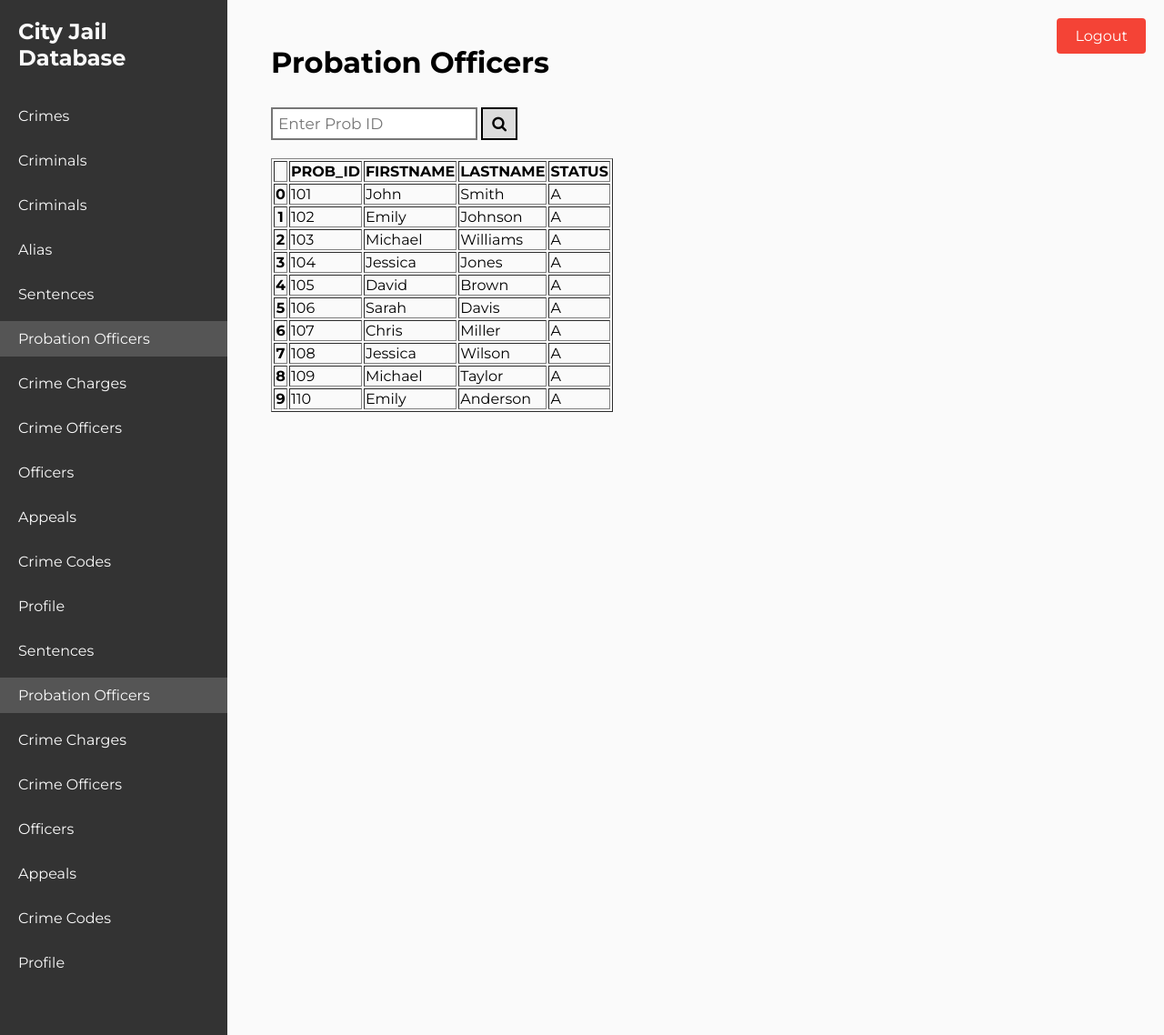
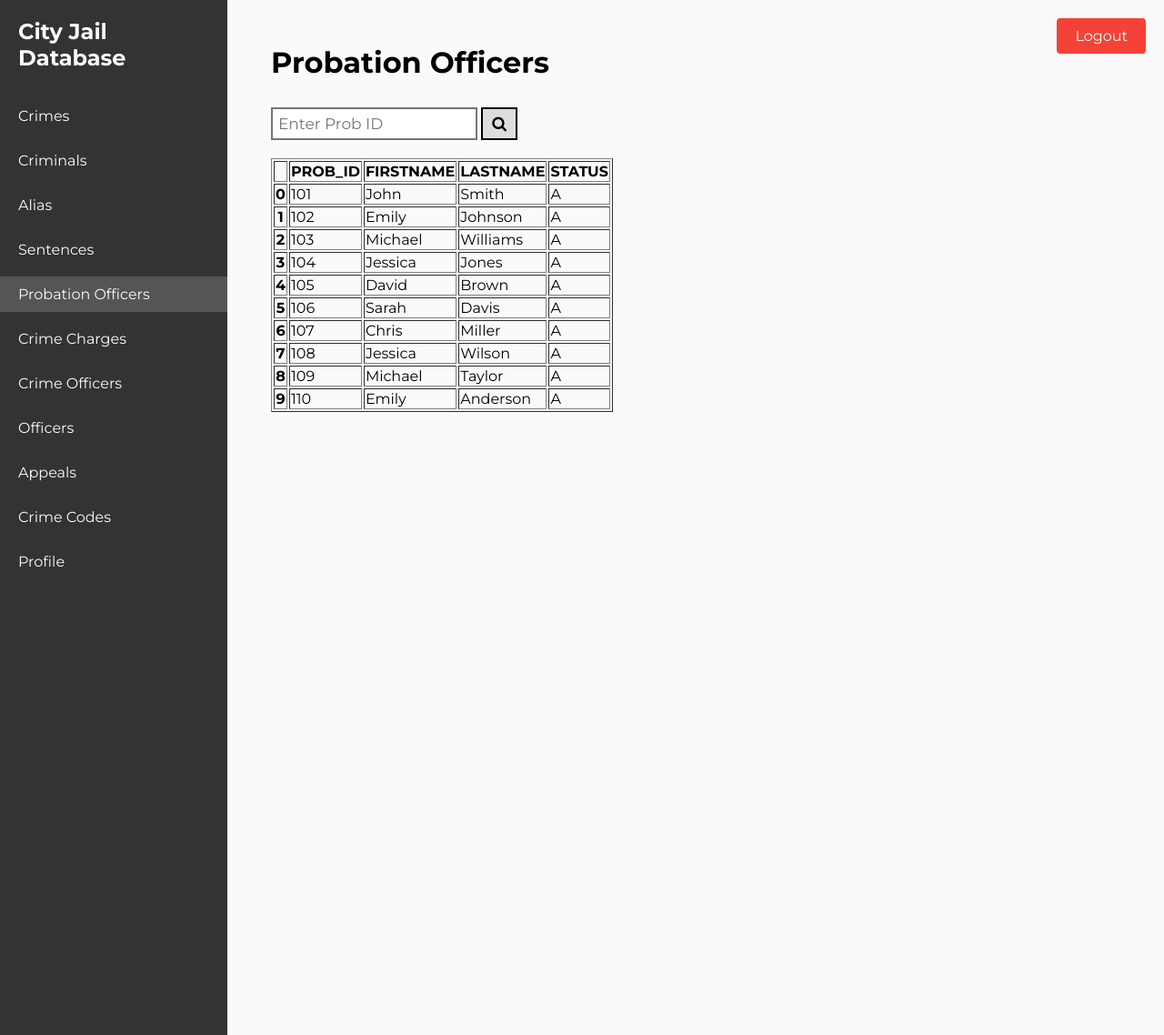
Before and after one commit to 395110n/CSUY3083Project, a Flask app: a page that uses templates/prob_officers.html in a window 1280 px wide. Shown: the whole page at 91% size. Run offline with Flask 3, Linux system fonts and the light colour scheme; data comes from the database, SQL or seed files in the repository; some libraries are stand-ins or nearby versions.

Commit message:
fixed html

```diff
--- a/templates/prob_officers.html
+++ b/templates/prob_officers.html
@@ -14,69 +14,76 @@
       href="https://fonts.googleapis.com/css2?family=DM+Sans:ital,opsz,wght@0,9..40,100..1000;1,9..40,100..1000&family=Montserrat:ital,wght@0,100..900;1,100..900&display=swap"
       rel="stylesheet"
     />
-    <link rel="stylesheet" href="https://cdnjs.cloudflare.com/ajax/libs/font-awesome/4.7.0/css/font-awesome.min.css">
-    <style>
-      .logout-button {
-          position: fixed;
-          top: 20px;
-          right: 20px;
-          background-color: #f44336;
-          color: white;
-          border: none;
-          border-radius: 4px;
-          padding: 10px 20px;
-          text-align: center;
-          text-decoration: none;
-          font-size: 16px;
-          cursor: pointer;
-      }
-    </style>
+    <link
+      rel="stylesheet"
+      href="https://cdnjs.cloudflare.com/ajax/libs/font-awesome/4.7.0/css/font-awesome.min.css"
+    />
   </head>
   <body>
     <!-- Sidebar navigation -->
     <div class="sidebar">
       <h2>City Jail Database</h2>
       <a href="{{ url_for('crimes', username=session['username']) }}">Crimes</a>
-      <a href="{{ url_for('criminals', username=session['username']) }}">Criminals</a>
-      <a href="{{ url_for('criminals', username=session['username']) }}">Criminals</a>
+      <a href="{{ url_for('criminals', username=session['username']) }}"
+        >Criminals</a
+      >
       <a href="{{ url_for('alias', username=session['username']) }}">Alias</a>
-      <a href="{{ url_for('sentences', username=session['username']) }}">Sentences</a>
-      <a href="{{ url_for('prob_officers', username=session['username']) }}"  class="active" >Probation Officers</a>
-      <a href="{{ url_for('crime_charges', username=session['username']) }}">Crime Charges</a>
-      <a href="{{ url_for('crime_officers', username=session['username']) }}">Crime Officers</a>
-      <a href="{{ url_for('officers', username=session['username']) }}">Officers</a>
-      <a href="{{ url_for('appeals', username=session['username']) }}">Appeals</a>
-      <a href="{{ url_for('crime_codes', username=session['username']) }}">Crime Codes</a>
-      <a href="{{ url_for('profile', username=session['username']) }}">Profile</a>
-      <a href="{{ url_for('sentences', username=session['username']) }}">Sentences</a>
-      <a href="{{ url_for('prob_officers', username=session['username']) }}"  class="active" >Probation Officers</a>
-      <a href="{{ url_for('crime_charges', username=session['username']) }}">Crime Charges</a>
-      <a href="{{ url_for('crime_officers', username=session['username']) }}">Crime Officers</a>
-      <a href="{{ url_for('officers', username=session['username']) }}">Officers</a>
-      <a href="{{ url_for('appeals', username=session['username']) }}">Appeals</a>
-      <a href="{{ url_for('crime_codes', username=session['username']) }}">Crime Codes</a>
-      <a href="{{ url_for('profile', username=session['username']) }}">Profile</a>
+      <a href="{{ url_for('sentences', username=session['username']) }}"
+        >Sentences</a
+      >
+      <a
+        href="{{ url_for('prob_officers', username=session['username']) }}"
+        class="active"
+        >Probation Officers</a
+      >
+      <a href="{{ url_for('crime_charges', username=session['username']) }}"
+        >Crime Charges</a
+      >
+      <a href="{{ url_for('crime_officers', username=session['username']) }}"
+        >Crime Officers</a
+      >
+      <a href="{{ url_for('officers', username=session['username']) }}"
+        >Officers</a
+      >
+      <a href="{{ url_for('appeals', username=session['username']) }}"
+        >Appeals</a
+      >
+      <a href="{{ url_for('crime_codes', username=session['username']) }}"
+        >Crime Codes</a
+      >
+      <a href="{{ url_for('profile', username=session['username']) }}"
+        >Profile</a
+      >
     </div>
 
     <!-- Main content -->
     <div class="content">
       <h1>Probation Officers</h1>
       <div class="search-container">
-        <form style="display: inline-block;"
+        <form
+          style="display: inline-block"
           action="{{ url_for('prob_officers', username=session['username']) }}"
           method="GET"
         >
           <input type="text" placeholder="Enter Prob ID" name="prob_id" />
           <button type="submit"><i class="fa fa-search"></i></button>
         </form>
-        <button type="button" id="clear" onclick="clearFilter()" style="display:{{show}};">Clear Filter</button>
+        <button
+          type="button"
+          id="clear"
+          onclick="clearFilter()"
+          style="display:{{show}};"
+        >
+          Clear Filter
+        </button>
       </div>
       {{ data | safe }}
     </div>
     <a href="{{ url_for('logout') }}" class="logout-button">Logout</a>
     <script>
       function clearFilter() {
-        window.location.href = "{{ url_for('prob_officers', username=session['username']) }}";
+        window.location.href =
+          "{{ url_for('prob_officers', username=session['username']) }}";
       }
     </script>
   </body>
```
